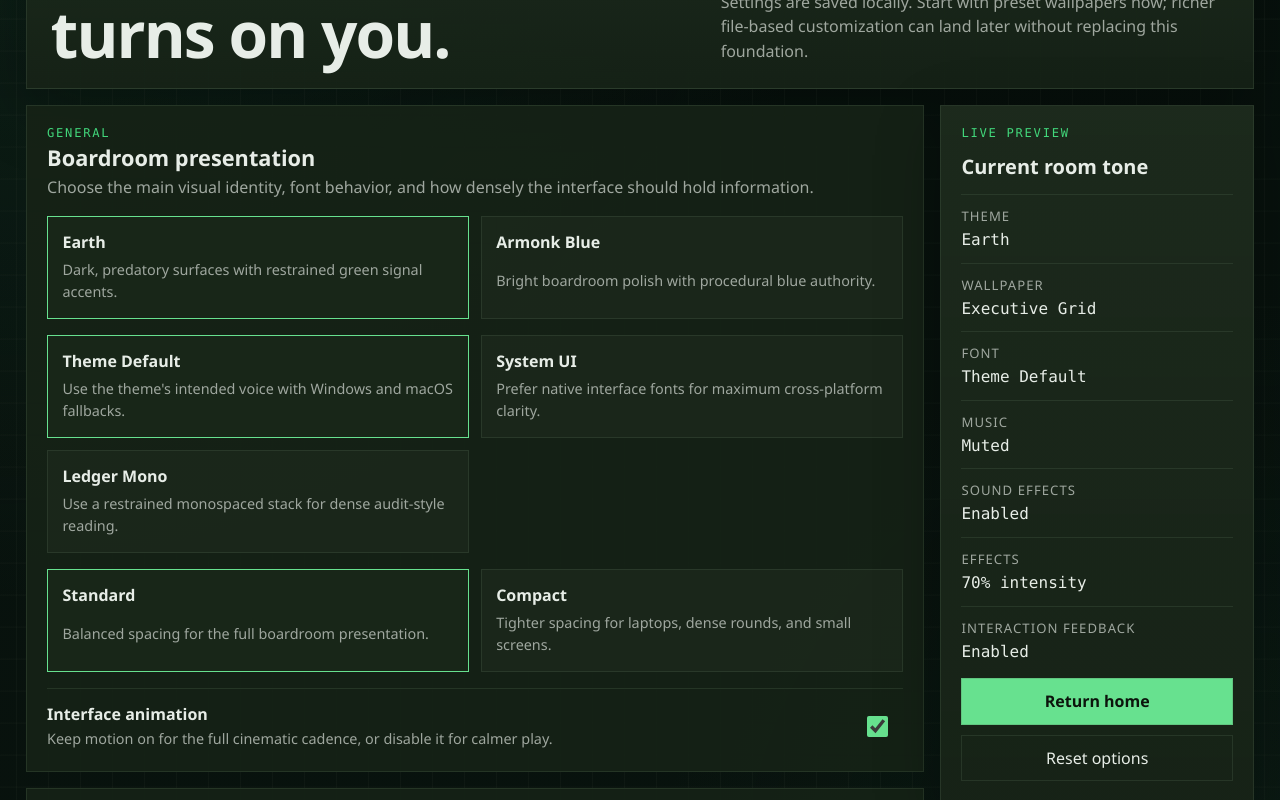
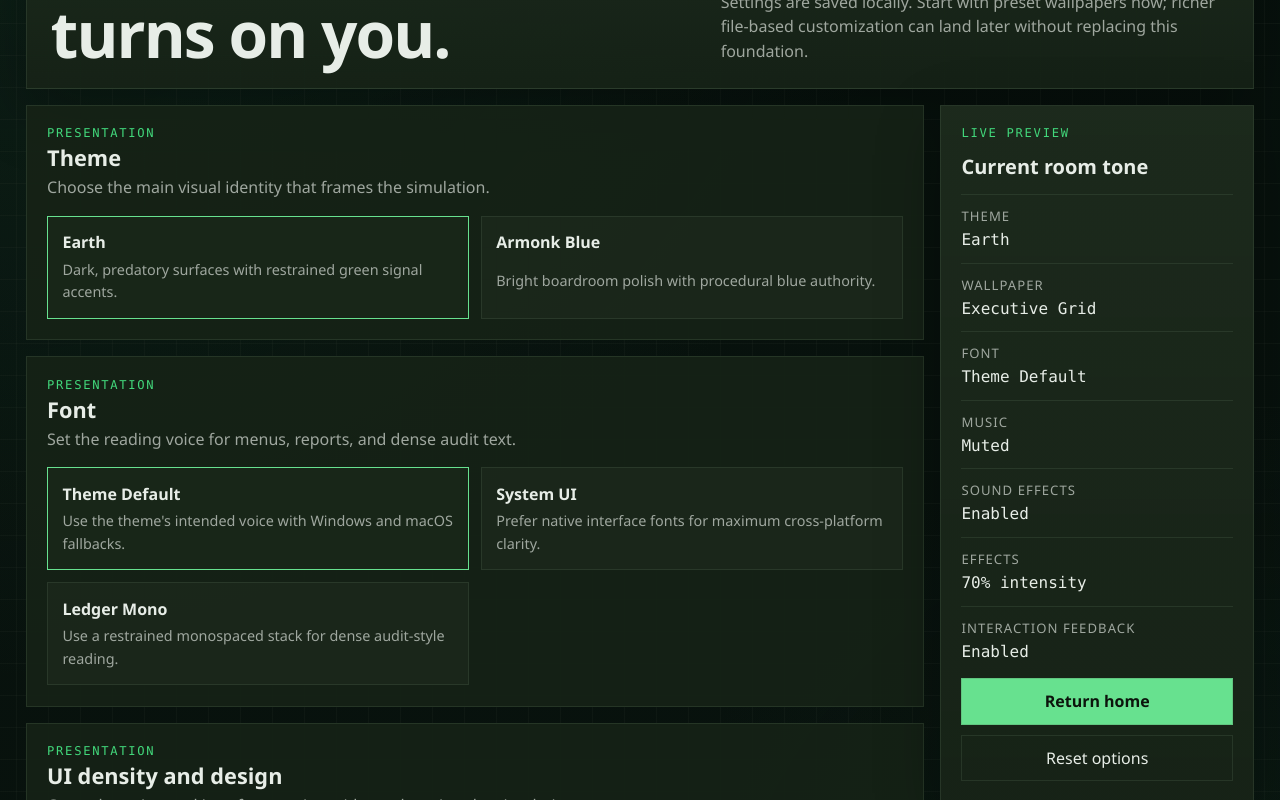
Before and after one commit to BinaryOutlook/The-Lank-Forenzo-Simulator, a React (Vite) app: page /options in a window 1280 px wide. Shown: the part 260-1060 px from the top of the page. Built offline with nearby package versions, Linux system fonts and the light colour scheme.

Commit message:
fix: organize options presentation settings

```diff
--- a/src/screens/options/OptionsScreen.tsx
+++ b/src/screens/options/OptionsScreen.tsx
@@ -247,9 +247,9 @@ export function OptionsScreen() {
       <div className={styles.layout}>
         <div className={styles.sections}>
           <SettingsSection
-            eyebrow="General"
-            title="Boardroom presentation"
-            description="Choose the main visual identity, font behavior, and how densely the interface should hold information."
+            eyebrow="Presentation"
+            title="Theme"
+            description="Choose the main visual identity that frames the simulation."
           >
             <div className={styles.choiceGrid} aria-label="Theme selector">
               {themeOptions.map((option) => (
@@ -270,7 +270,13 @@ export function OptionsScreen() {
                 </InteractionFeedbackButton>
               ))}
             </div>
+          </SettingsSection>
 
+          <SettingsSection
+            eyebrow="Presentation"
+            title="Font"
+            description="Set the reading voice for menus, reports, and dense audit text."
+          >
             <div className={styles.choiceGrid} aria-label="Font selector">
               {fontOptions.map((option) => (
                 <InteractionFeedbackButton
@@ -291,7 +297,13 @@ export function OptionsScreen() {
                 </InteractionFeedbackButton>
               ))}
             </div>
+          </SettingsSection>
 
+          <SettingsSection
+            eyebrow="Presentation"
+            title="UI density and design"
+            description="Control spacing and interface motion without changing the simulation state."
+          >
             <div className={styles.choiceGrid} aria-label="UI density selector">
               {densityOptions.map((option) => (
                 <InteractionFeedbackButton
```
Also changed, not shown: 1 other file (tests, documents, lock files or other folders).
